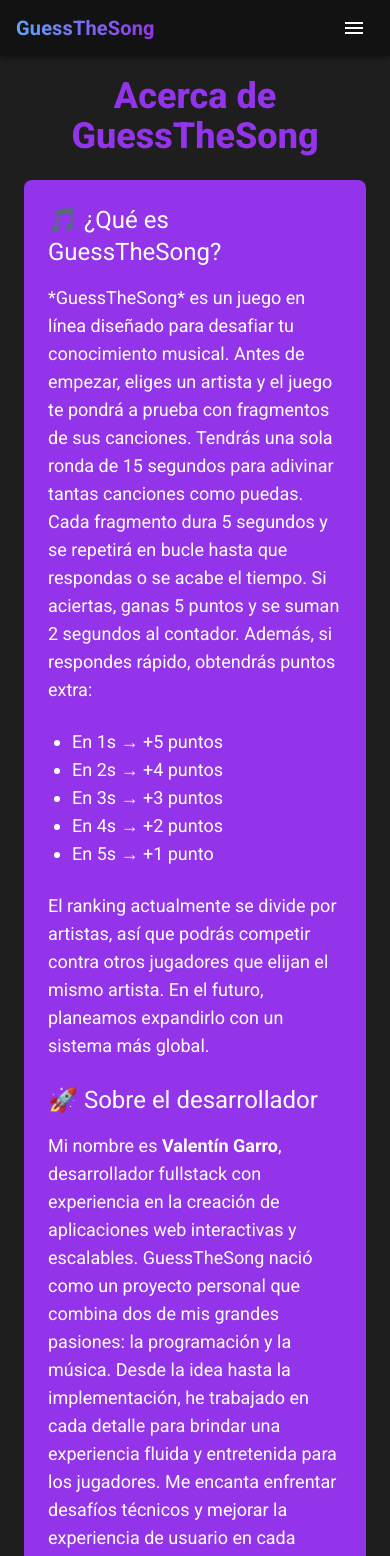
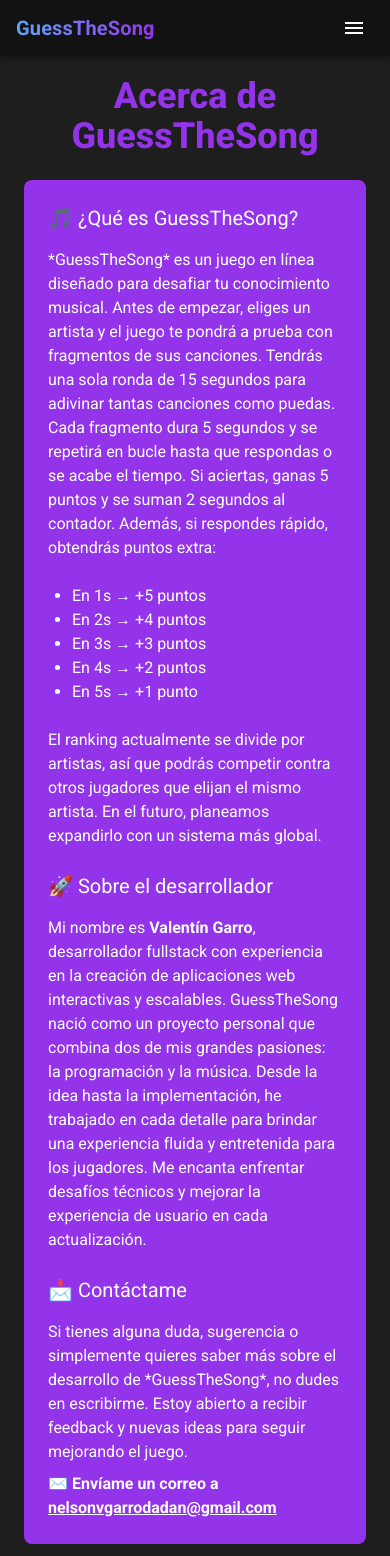
Before and after one commit to NelsonValentinGarroDadan/GuessTheSong, a React (Vite) app: page /about in a window 390 px wide. Shown: the top 1556 px of the page. Built offline with nearby package versions, Linux system fonts and the light colour scheme.

Commit message:
fixed/ responsive desing

```diff
--- a/src/components/about/about.tsx
+++ b/src/components/about/about.tsx
@@ -8,10 +8,10 @@
             </h1>
 
             <div className="bg-purple-600 w-full max-w-4xl p-6 my-6 rounded-lg flex flex-col">
-                <h3 className="text-text-dark text-left text-2xl mb-4">
+                <h3 className="text-text-dark text-left text-xl xl:text-xl mb-4">
                     🎵 ¿Qué es GuessTheSong?
                 </h3>
-                <p className="text-text-dark text-left text-lg mb-6">
+                <p className="text-text-dark text-left text-base xl:text-lg mb-6">
                     *GuessTheSong* es un juego en línea diseñado para desafiar tu conocimiento musical.
                     Antes de empezar, eliges un artista y el juego te pondrá a prueba con fragmentos de sus canciones.
                     Tendrás una sola ronda de 15 segundos para adivinar tantas canciones como puedas.
@@ -19,36 +19,36 @@
                     Si aciertas, ganas 5 puntos y se suman 2 segundos al contador.
                     Además, si respondes rápido, obtendrás puntos extra:
                 </p>
-                <ul className="text-text-dark text-left text-lg list-disc pl-6 mb-6">
-                    <li>En 1s → +5 puntos</li>
-                    <li>En 2s → +4 puntos</li>
-                    <li>En 3s → +3 puntos</li>
-                    <li>En 4s → +2 puntos</li>
-                    <li>En 5s → +1 punto</li>
+                <ul className="text-text-dark text-left text-base xl:text-lg  list-disc pl-6 mb-6">
+                    <li className="text-base xl:text-lg ">En 1s → +5 puntos</li>
+                    <li className="text-base xl:text-lg ">En 2s → +4 puntos</li>
+                    <li className="text-base xl:text-lg ">En 3s → +3 puntos</li>
+                    <li className="text-base xl:text-lg ">En 4s → +2 puntos</li>
+                    <li className="text-base xl:text-lg ">En 5s → +1 punto</li>
                 </ul>
-                <p className="text-text-dark text-left text-lg mb-6">
+                <p className="text-text-dark text-left ttext-md xl:text-lg mb-6">
                     El ranking actualmente se divide por artistas, así que podrás competir contra otros jugadores que elijan el mismo artista.
                     En el futuro, planeamos expandirlo con un sistema más global.
                 </p>
 
-                <h3 className="text-text-dark text-left text-2xl mb-4">
+                <h3 className="text-text-dark text-left text-xl xl:text-2xl mb-4">
                     🚀 Sobre el desarrollador
                 </h3>
-                <p className="text-text-dark text-left text-lg mb-6">
+                <p className="text-text-dark text-left text-base xl:text-lg mb-6">
                     Mi nombre es <span className="font-bold">Valentín Garro</span>, desarrollador fullstack con experiencia en la creación de aplicaciones web interactivas y escalables.
                     GuessTheSong nació como un proyecto personal que combina dos de mis grandes pasiones: la programación y la música.
                     Desde la idea hasta la implementación, he trabajado en cada detalle para brindar una experiencia fluida y entretenida para los jugadores.
                     Me encanta enfrentar desafíos técnicos y mejorar la experiencia de usuario en cada actualización.
                 </p>
 
-                <h3 className="text-text-dark text-left text-2xl mb-4">
+                <h3 className="text-text-dark text-left text-xl xl:text-2xl mb-4">
                     📩 Contáctame
                 </h3>
-                <p className="text-text-dark text-left text-lg mb-2">
+                <p className="text-text-dark text-left text-base xl:text-lg mb-2">
                     Si tienes alguna duda, sugerencia o simplemente quieres saber más sobre el desarrollo de *GuessTheSong*, no dudes en escribirme.
                     Estoy abierto a recibir feedback y nuevas ideas para seguir mejorando el juego.
                 </p>
-                <p className="text-text-dark text-left text-lg font-bold">
+                <p className="text-text-dark text-left text-base xl:text-lg font-bold">
                     ✉️ Envíame un correo a <span className="underline">nelsonvgarrodadan@gmail.com</span>
                 </p>
             </div>
--- a/src/components/footer/footer.tsx
+++ b/src/components/footer/footer.tsx
@@ -2,7 +2,7 @@
 const Footer = () => {
     return(
         <footer>
-            <p className="text-secondary-text-dark text-center w-full bg-bg-muted-dark">© 2025 GuessTheSong. Todos los derechos reservados.</p>
+            <p className="text-secondary-text-dark text-center w-full bg-bg-muted-dark text-sm border-none">© 2025 GuessTheSong. Todos los derechos reservados.</p>
         </footer>
     );
 }
--- a/src/components/home/components/card/card.tsx
+++ b/src/components/home/components/card/card.tsx
@@ -2,7 +2,7 @@
 import { SvgIconProps } from "@mui/material";
 const Card = ({Emoji,title,subtitle}:{Emoji:React.ElementType<SvgIconProps>,title:string, subtitle:string}) => {
     return (
-        <div className="bg-purple-600 w-full h-full p-4 rounded flex justify-start items-center flex-col">
+        <div className="bg-purple-600 w-full h-full p-4 rounded flex justify-start items-center flex-col mb-5 xl:mb-2">
             <Emoji className="text-text-dark !text-5xl"/>
             <h3 className="text-text-dark text-xl font-bold text-center">{title}</h3>
             <p className="text-secondary-text-dark text-l text-center">{subtitle}</p>
--- a/src/components/home/home.tsx
+++ b/src/components/home/home.tsx
@@ -4,11 +4,11 @@
 import cardData from "./components/cardData";
 export default function Home(){
     return(
-        <section className="relative w-full min-h-screen h-full  flex justify-start items-center flex-col bg-bg-muted-dark pt-5">
+        <section className="relative w-full min-h-screen h-full pb-5 flex justify-center items-center flex-col bg-bg-muted-dark pt-5">
             <div className="flex justify-start items-center flex-col z-10">
-                <h1 className="text-purple-600 font-extrabold text-center text-4xl xl:text-5xl">Bienvenido a GuessTheSong</h1>
-                <h4 className="text-text-dark p-5 text-center xl:text-xl xl:w-1/2">Pon a prueba tus conocimientos musicales de tus artista favorito, adivinando canciones a partir de breves fragmentos.</h4>
-                <button className="bg-purple-600 text-white px-10 py-2 rounded-full cursor-pointer group border-purple-600 border hover:bg-transparent ">
+                <h1 className="text-purple-600 font-extrabold text-center mb-4 xl:mb-0 text-4xl xl:text-5xl">Bienvenido a GuessTheSong</h1>
+                <h4 className="text-text-dark p-5 text-center xl:text-xl xl:w-1/2 mb-4 xl:mb-0">Pon a prueba tus conocimientos musicales de tus artista favorito, adivinando canciones a partir de breves fragmentos.</h4>
+                <button className="mb-7 xl:mb-0 bg-purple-600 text-white px-10 py-2 rounded-full cursor-pointer group border-purple-600 border hover:bg-transparent ">
                     <Link to="/play" className="text-text-dark group-hover:text-purple-600 ">¡Empezar a jugar!</Link>
                 </button>
             </div> <section className="w-full grid grid-cols-1 md:grid-cols-3 gap-6 mt-5 px-5">
--- a/src/components/ranking/ranking.tsx
+++ b/src/components/ranking/ranking.tsx
@@ -6,7 +6,7 @@
 const Ranking = () => {
     const [artist, setArtist] = useState<string | null>(null);
     return(
-        <section className="flex justify-start h-full min-h-screen items-center flex-col bg-bg-muted-dark pt-5 px-6">
+        <section className="flex justify-start h-full pb-5 xl:pb-0 min-h-screen items-center flex-col bg-bg-muted-dark pt-5 px-6">
              <h1 className="text-purple-600 font-extrabold text-center text-3xl xl:text-5xl">
              Ranking de jugadores
             </h1>
```
